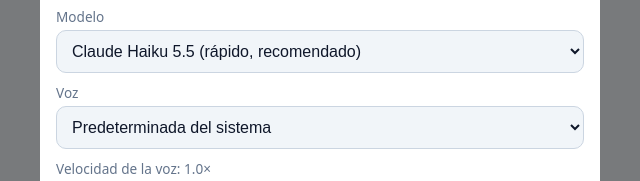
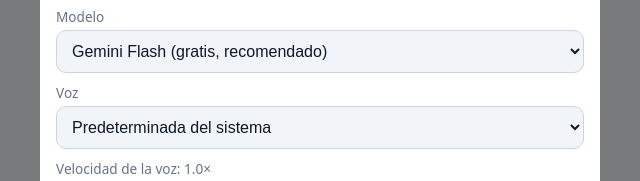
Before and after one commit to letmayds/N0Asist, a plain HTML site: page docs/index.html in a window 1280 px wide. Shown: the part 397-578 px from the top of the page, 320-960 px from the left. Drawn offline with Linux system fonts and the light colour scheme.

Commit message:
Gemini Flash como proveedor por defecto (backend, app y página de pruebas)
- preguntarCon_: claude-* va a Claude, todo lo demás a Gemini (por defecto
  gemini-flash-latest).
- setup() prueba también la key de Gemini.
- probarAgente usa el modelo por defecto de la app y registra las llamadas de Gemini.
- Publicada como versión 7 en la implementación existente.

Co-Authored-By: Claude Opus 5.5 <noreply@anthropic.com>
Claude-Session: https://claude.ai/code/session_01Pit9eF4j5nadBssdVj4zH7

```diff
--- a/docs/index.html
+++ b/docs/index.html
@@ -100,10 +100,10 @@
       <input id="clave" type="password" autocomplete="off">
       <label for="modelo">Modelo</label>
       <select id="modelo">
-        <option value="claude-haiku-5-5">Claude Haiku 5.5 (rápido, recomendado)</option>
-        <option value="claude-sonnet-5-5">Claude Sonnet 5.5 (más capaz)</option>
-        <option value="gemini-flash-lite-latest">Gemini Flash-Lite (gratis)</option>
-        <option value="gemini-flash-latest">Gemini Flash (gratis, más capaz)</option>
+        <option value="gemini-flash-latest">Gemini Flash (gratis, recomendado)</option>
+        <option value="gemini-flash-lite-latest">Gemini Flash-Lite (gratis, más cuota)</option>
+        <option value="claude-haiku-5-5">Claude Haiku 5.5 (pago, rápido)</option>
+        <option value="claude-sonnet-5-5">Claude Sonnet 5.5 (pago, más capaz)</option>
       </select>
       <label for="voz">Voz</label>
       <select id="voz"></select>
@@ -130,8 +130,8 @@
   const leer = (k, def) => { try { const v = localStorage.getItem(k); return v === null ? def : v; } catch (e) { return def; } };
   $('url').value = leer('apiUrl', '');
   $('clave').value = leer('apiKey', '');
-  $('modelo').value = leer('modelo', 'claude-haiku-5-5');
-  if (!$('modelo').value) $('modelo').value = 'claude-haiku-5-5';
+  $('modelo').value = leer('modelo', 'gemini-flash-latest');
+  if (!$('modelo').value) $('modelo').value = 'gemini-flash-latest';
   $('velocidad').value = leer('velocidad', '1.0');
   $('velTxt').textContent = Number($('velocidad').value).toFixed(1);
   $('pausa').value = leer('pausa', '2');
```
Also changed, not shown: docs/pruebas.html (+2 -2 lines), 5 other files.
